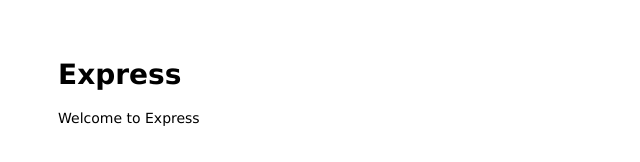
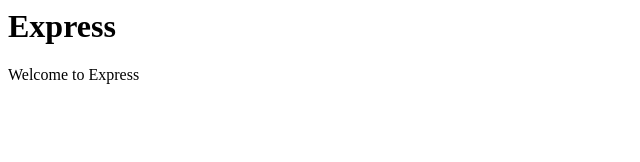
Before and after one commit to minhtan7/medlangfanatic-be, a website: page public/index.html in a window 1280 px wide. Shown: the whole page, without its empty margins (0-640 px from the left). Drawn offline with Linux system fonts and the light colour scheme.

Commit message:
cmt stylesheet

```diff
--- a/public/index.html
+++ b/public/index.html
@@ -2,7 +2,7 @@
 
 <head>
   <title>Express</title>
-  <link rel="stylesheet" href="/stylesheets/style.css">
+  <!-- <link rel="stylesheet" href="/stylesheets/style.css"> -->
 </head>
 
 <body>
```
